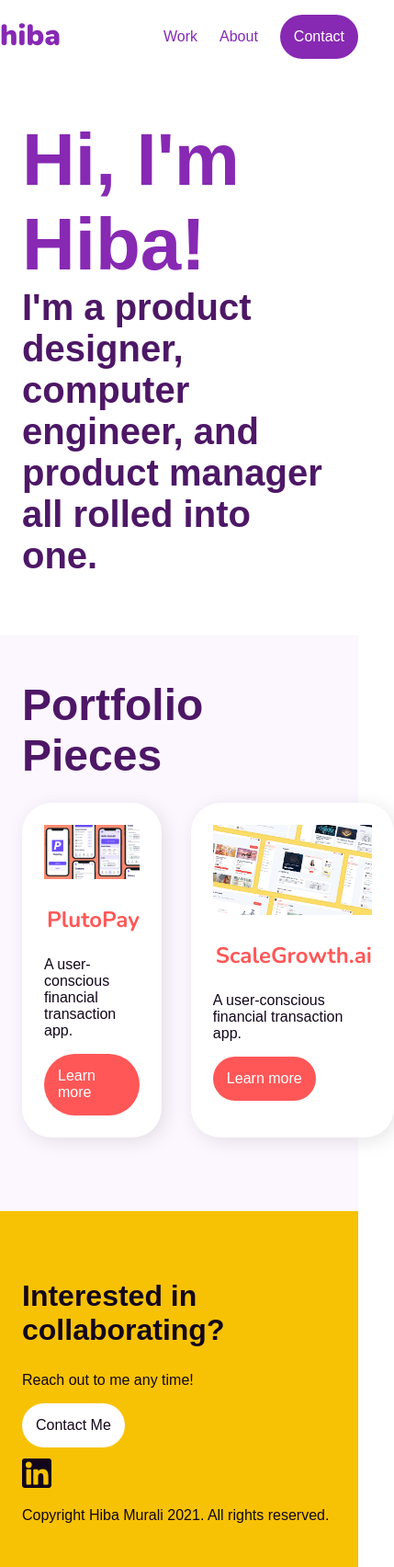
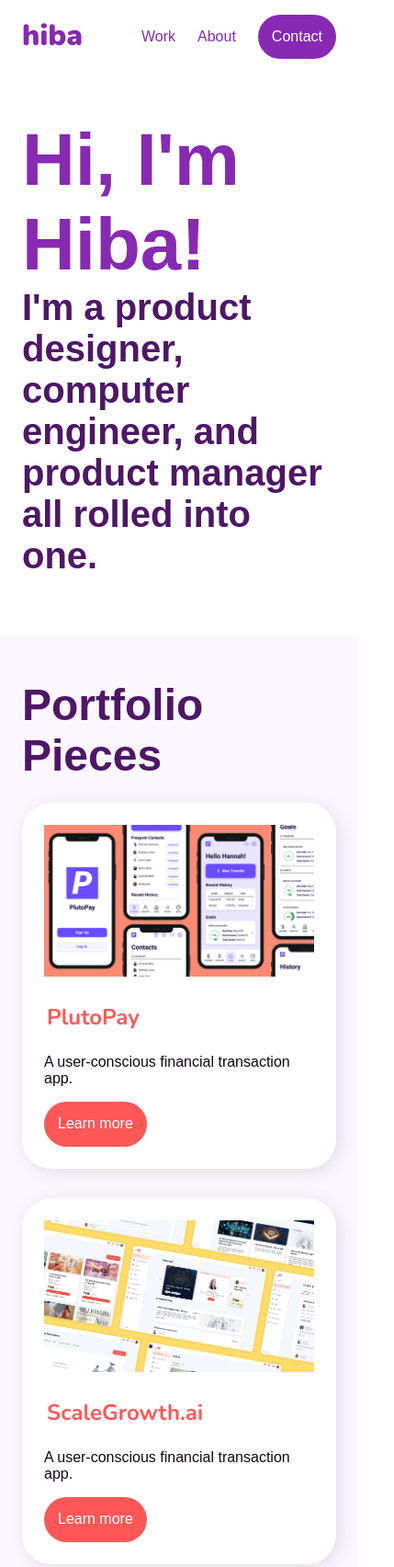
Before and after one commit to hibam6/Portfolio-Site, a plain HTML site: page index.html in a window 390 px wide. Shown: the top 1704 px of the page at 92% size, 429 px wide, since content can reach past the window. Drawn offline with nearby package versions, Linux system fonts and the light colour scheme.

Commit message:
Mobile formatting for navbar & case study cards

```diff
--- a/css/style.css
+++ b/css/style.css
@@ -49,10 +49,10 @@
 }
 .cards_wrapper {
   display: flex;
+  flex-wrap: wrap;
   margin-left: -1em;
   margin-right: -1em;
 }
-
 
 #aboutme {
   flex: 1;
@@ -90,6 +90,8 @@
   justify-content: space-between;
   padding-top: 1em;
   padding-bottom: 1em;
+  padding-left: 1.5em;
+  padding-right: 1.5em;
 }
 
 /* ------------ Footer -------------*/
@@ -106,6 +108,8 @@
   margin-left: 1em;
   margin-right: 1em;
   background-color: #ffffff;
+  max-width: 430px;
+  flex: 1;
 }
 .card.content-highlight {
   display: flex;
```
